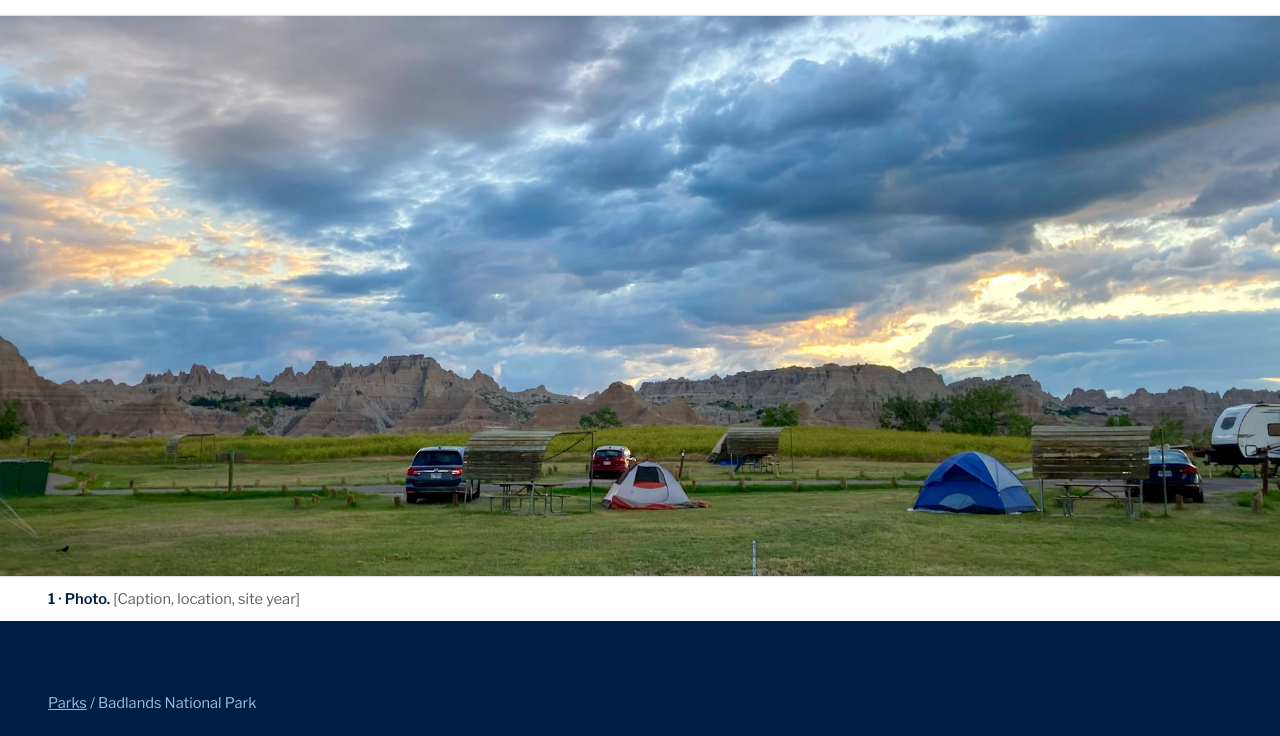
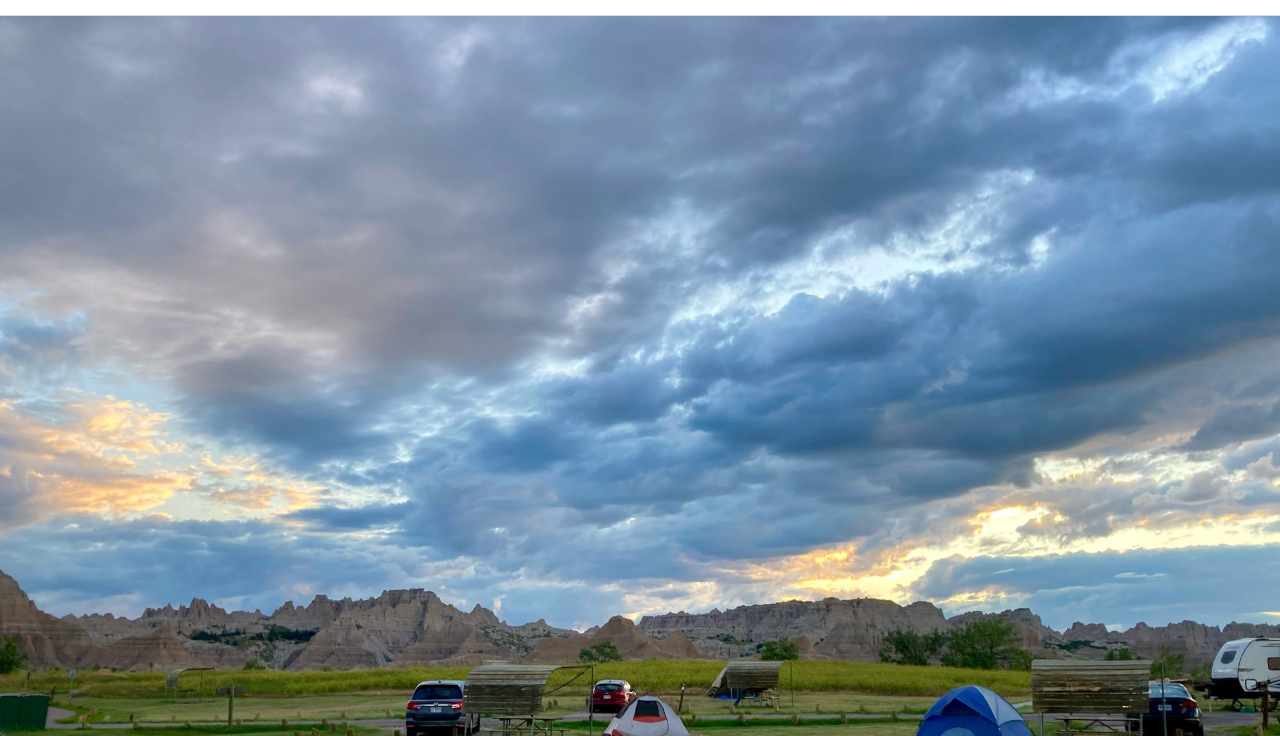
Before and after one commit to philchoo/64nps-test, a plain HTML site: page park-badlands.html in a window 1280 px wide. Shown: the part 60-796 px from the top of the page. Drawn offline with nearby package versions, Linux system fonts and the light colour scheme.

Commit message:
Update park-badlands.html

```diff
--- a/park-badlands.html
+++ b/park-badlands.html
@@ -14,7 +14,7 @@
 <header style="border-bottom:1px solid #d9dce0;background:#ffffff"><div style="max-width:1200px;margin:0 auto;padding:18px clamp(20px,4vw,48px);display:flex;flex-wrap:wrap;align-items:center;justify-content:space-between;gap:12px 32px">
 <a href="index.html" style="text-decoration:none;font-family:Rockwell,'Roboto Slab',Georgia,serif;font-weight:700;font-size:22px;line-height:28px;color:#001e44">64 NPS Project</a>
 <nav aria-label="Main" style="display:flex;flex-wrap:wrap;gap:4px 28px;font-family:'Franklin Gothic Demi','Libre Franklin',Roboto,Arial,sans-serif;font-weight:600;font-size:16px"><a href="index.html" style="text-decoration:none;color:#1e407c;padding:10px 0">The archive</a><a href="index.html" style="text-decoration:none;color:#1e407c;padding:10px 0">Stages</a><a href="index.html" style="text-decoration:none;color:#1e407c;padding:10px 0">Parks</a></nav></div></header>
-<section aria-label="Park photograph"><figure style="margin:0"><img src="images/badlands-photo-1.jpg" alt="Photograph of Badlands National Park" style="display:block;width:100%;aspect-ratio:16/7;min-height:260px;object-fit:cover;object-position:50% 88%;border-bottom:1px solid #d9dce0"><figcaption style="max-width:1200px;margin:0 auto;padding:12px clamp(20px,4vw,48px);font-size:14.67px;line-height:20px;color:#5f5f5f"><span style="font-family:'Franklin Gothic Demi','Libre Franklin',Roboto,Arial,sans-serif;font-weight:600;color:#001e44">1 · Photo.</span> [Caption, location, site year]</figcaption></figure></section>
+<section aria-label="Park photograph"><figure style="margin:0"><img src="images/badlands-photo-1.jpg" alt="Photograph of Badlands National Park" style="display:block;width:100%;height:auto;border-bottom:1px solid #d9dce0"><figcaption style="max-width:1200px;margin:0 auto;padding:12px clamp(20px,4vw,48px);font-size:14.67px;line-height:20px;color:#5f5f5f"><span style="font-family:'Franklin Gothic Demi','Libre Franklin',Roboto,Arial,sans-serif;font-weight:600;color:#001e44">1 · Photo.</span> [Caption, location, site year]</figcaption></figure></section>
 <section style="background:#001e44;color:#ffffff"><div style="max-width:1200px;margin:0 auto;padding:clamp(40px,6vw,72px) clamp(20px,4vw,48px);display:flex;flex-direction:column;gap:1.6rem">
 <div style="font-size:14.67px;line-height:20px;color:#96bee6"><a href="index.html" style="color:#96bee6">Parks</a> / Badlands National Park</div>
 <div style="font-family:'Franklin Gothic Demi','Libre Franklin',Roboto,Arial,sans-serif;font-weight:600;font-size:14px;line-height:18px;letter-spacing:0.08em;text-transform:uppercase;color:#96bee6">Park record</div>
```
